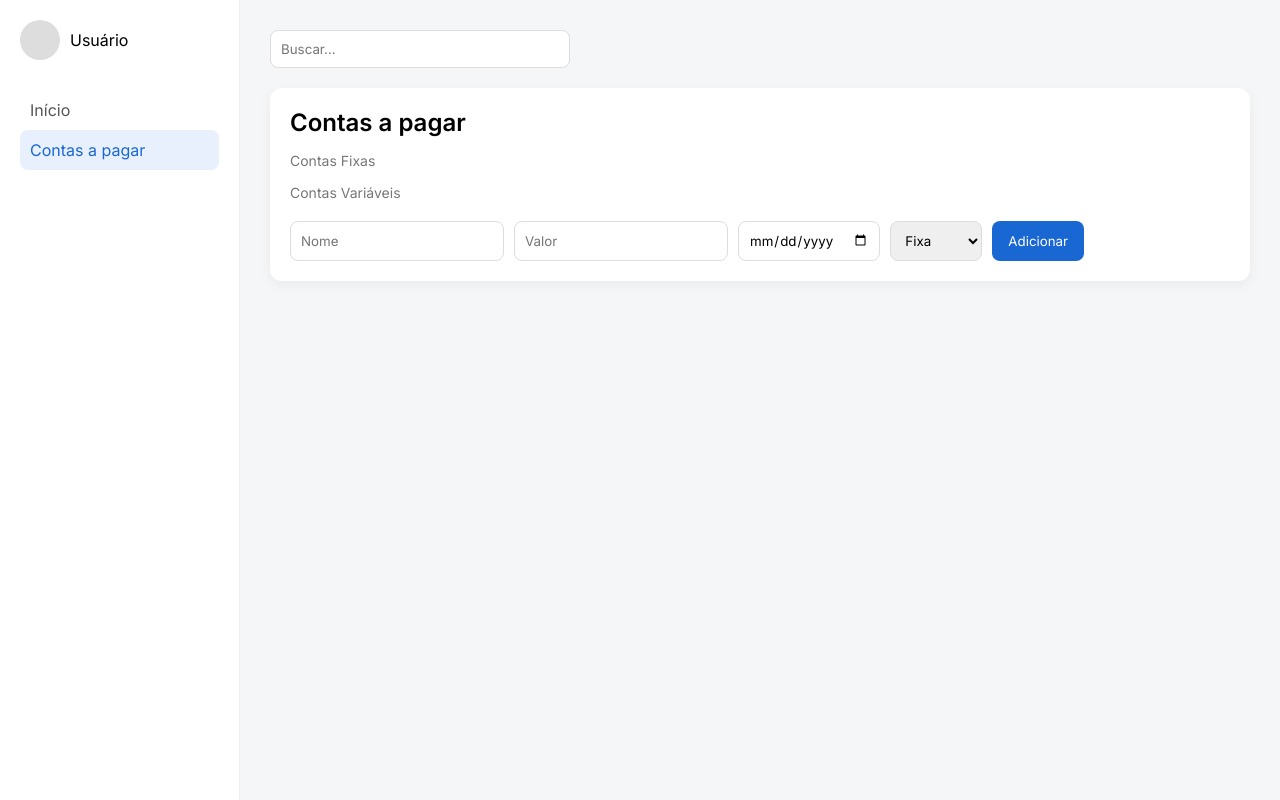
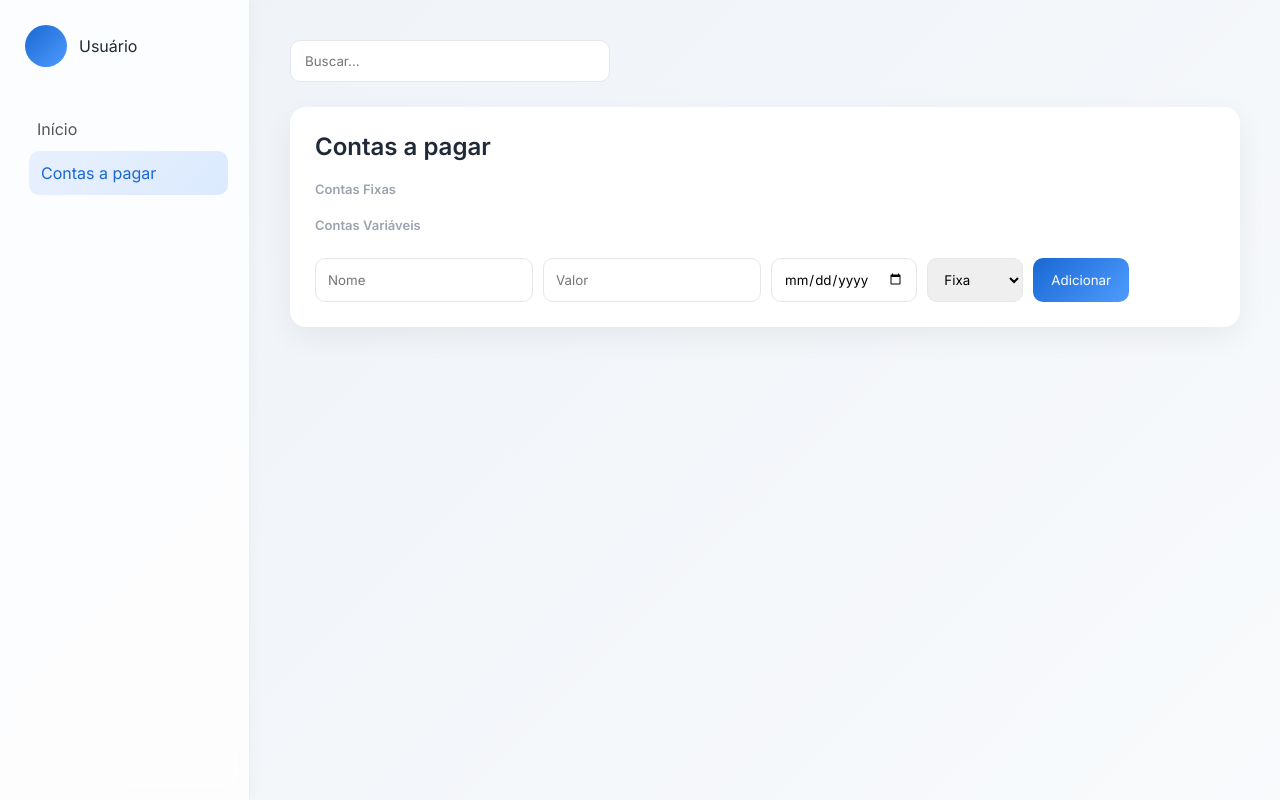
Before and after one commit to eduardonoah132-source/Contas-a-pagar, a website: page index.html in a window 1280 px wide. Drawn offline with Linux system fonts and the light colour scheme; no server answers.

Commit message:
primeira versão do app

```diff
--- a/style.css
+++ b/style.css
@@ -1,23 +1,182 @@
-*{margin:0;padding:0;box-sizing:border-box;font-family:'Inter',sans-serif}
-body{display:flex;background:#f4f6f8}
-.sidebar{width:240px;background:#fff;height:100vh;padding:20px;border-right:1px solid #eee}
-.profile{display:flex;align-items:center;gap:10px;margin-bottom:30px}
-.avatar{width:40px;height:40px;border-radius:50%;background:#ddd}
-.menu p{padding:10px;border-radius:8px;cursor:pointer;color:#555}
-.menu p.active,.menu p:hover{background:#e8f0fe;color:#1967d2}
-.main{flex:1;padding:30px}
-.header{margin-bottom:20px}
-.search{width:300px;padding:10px;border-radius:8px;border:1px solid #ddd}
-.card{background:#fff;border-radius:12px;padding:20px;box-shadow:0 4px 12px rgba(0,0,0,.05)}
-.section-title{font-size:14px;color:#777;margin:15px 0 10px}
-.item{display:flex;justify-content:space-between;align-items:center;padding:12px;border-radius:10px}
-.item:hover{background:#f5f7fa}
-.left{display:flex;align-items:center;gap:12px}
-.name{font-weight:500}
-.sub{font-size:12px;color:#888}
-.value strong{display:block}
-input[type=checkbox]{accent-color:#34a853}
-.add-box{margin-top:20px;display:flex;gap:10px;flex-wrap:wrap}
-.add-box input,select{padding:10px;border-radius:8px;border:1px solid #ddd}
-button{background:#1967d2;color:#fff;border:none;padding:10px 16px;border-radius:8px;cursor:pointer}
-button:hover{background:#1557b0}
+* {
+  margin: 0;
+  padding: 0;
+  box-sizing: border-box;
+  font-family: 'Inter', sans-serif;
+}
+
+body {
+  display: flex;
+  background: linear-gradient(135deg, #eef2f7, #f8fafc);
+  color: #1f2937;
+}
+
+/* SIDEBAR */
+.sidebar {
+  width: 250px;
+  height: 100vh;
+  background: #ffffffcc;
+  backdrop-filter: blur(10px);
+  padding: 25px;
+  border-right: 1px solid #eee;
+  box-shadow: 2px 0 10px rgba(0,0,0,0.03);
+}
+
+.profile {
+  display: flex;
+  align-items: center;
+  gap: 12px;
+  margin-bottom: 40px;
+}
+
+.avatar {
+  width: 42px;
+  height: 42px;
+  border-radius: 50%;
+  background: linear-gradient(135deg, #1967d2, #4f9cff);
+}
+
+.menu p {
+  padding: 12px;
+  border-radius: 10px;
+  cursor: pointer;
+  color: #555;
+  transition: all 0.2s ease;
+}
+
+.menu p.active,
+.menu p:hover {
+  background: linear-gradient(135deg, #e8f0fe, #dbeafe);
+  color: #1967d2;
+  transform: translateX(4px);
+}
+
+/* MAIN */
+.main {
+  flex: 1;
+  padding: 40px;
+}
+
+.header {
+  margin-bottom: 25px;
+}
+
+/* SEARCH */
+.search {
+  width: 320px;
+  padding: 12px 14px;
+  border-radius: 10px;
+  border: 1px solid #e5e7eb;
+  outline: none;
+  transition: 0.2s;
+}
+
+.search:focus {
+  border-color: #1967d2;
+  box-shadow: 0 0 0 3px rgba(25, 103, 210, 0.1);
+}
+
+/* CARD */
+.card {
+  background: white;
+  border-radius: 16px;
+  padding: 25px;
+  box-shadow: 0 10px 30px rgba(0,0,0,0.06);
+}
+
+/* SECTION */
+.section-title {
+  font-size: 13px;
+  font-weight: 600;
+  color: #9ca3af;
+  margin: 20px 0 10px;
+}
+
+/* ITEM */
+.item {
+  display: flex;
+  justify-content: space-between;
+  align-items: center;
+  padding: 14px;
+  border-radius: 12px;
+  transition: all 0.2s ease;
+}
+
+.item:hover {
+  background: #f9fafb;
+  transform: scale(1.01);
+}
+
+/* LEFT */
+.left {
+  display: flex;
+  align-items: center;
+  gap: 14px;
+}
+
+.name {
+  font-weight: 600;
+}
+
+.sub {
+  font-size: 12px;
+  color: #9ca3af;
+}
+
+/* VALUE */
+.value strong {
+  display: block;
+  font-weight: 600;
+  color: #111827;
+}
+
+/* CHECKBOX */
+input[type=checkbox] {
+  accent-color: #22c55e;
+  transform: scale(1.2);
+  cursor: pointer;
+}
+
+/* ADD BOX */
+.add-box {
+  margin-top: 25px;
+  display: flex;
+  gap: 10px;
+  flex-wrap: wrap;
+}
+
+.add-box input,
+select {
+  padding: 12px;
+  border-radius: 10px;
+  border: 1px solid #e5e7eb;
+  outline: none;
+  transition: 0.2s;
+}
+
+.add-box input:focus,
+select:focus {
+  border-color: #1967d2;
+  box-shadow: 0 0 0 2px rgba(25, 103, 210, 0.1);
+}
+
+/* BUTTON */
+button {
+  background: linear-gradient(135deg, #1967d2, #4f9cff);
+  color: white;
+  border: none;
+  padding: 12px 18px;
+  border-radius: 10px;
+  cursor: pointer;
+  transition: all 0.2s ease;
+  font-weight: 500;
+}
+
+button:hover {
+  transform: translateY(-2px);
+  box-shadow: 0 6px 15px rgba(25, 103, 210, 0.3);
+}
+
+button:active {
+  transform: scale(0.97);
+}
```
Also changed, not shown: server.js (+46 -27 lines).
